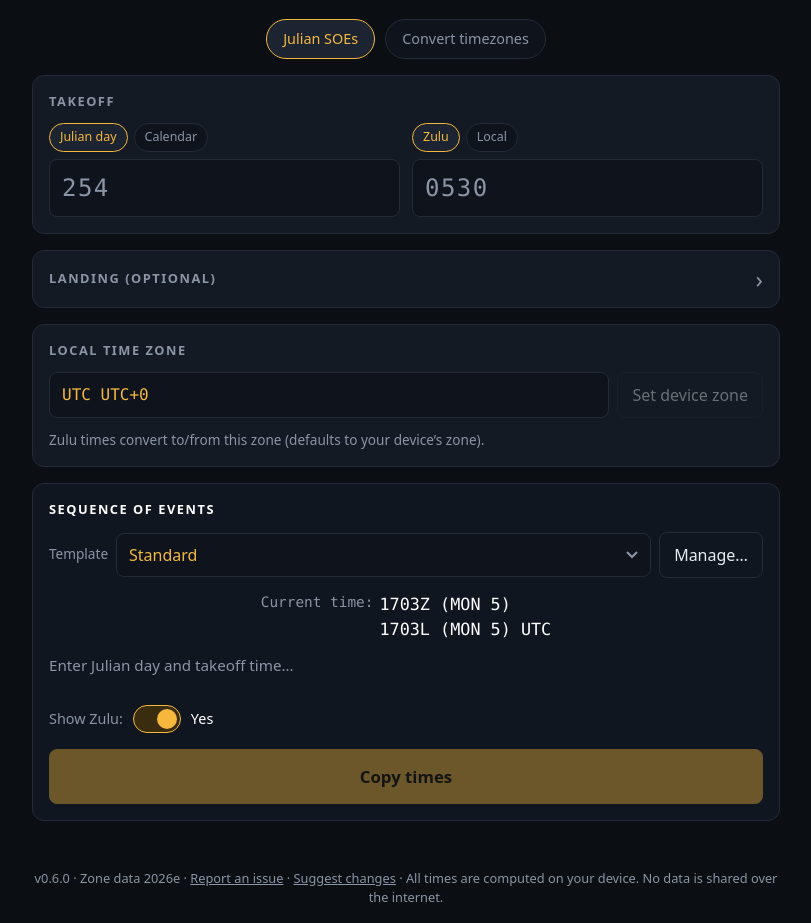
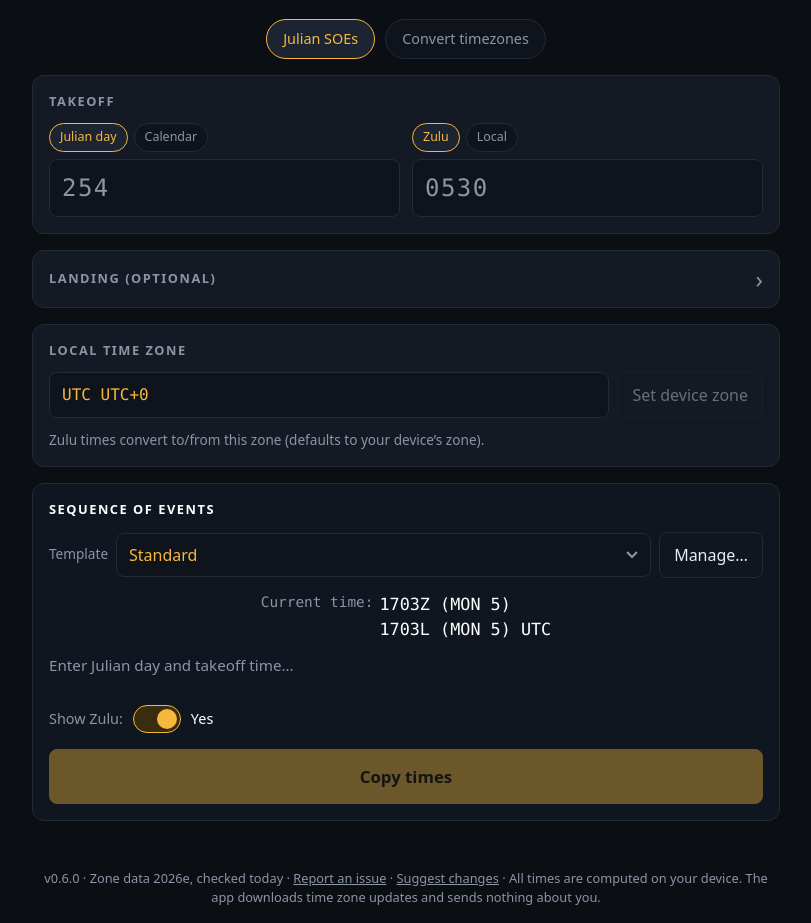
Before and after one commit to JesseHaycraft/aircrew-time-tool, a website: page index.html in a window 1280 px wide. Shown: the part 67-990 px from the top of the page, without its empty margins (234-1045 px from the left). Drawn offline with Linux system fonts and the light colour scheme.

Commit message:
Keep the zone data on the device and check the site for updates
The last good copy of the data file is saved on the device, so the app
opens on it at once and works offline. Each visit then asks the site for
the current file and switches to whatever valid file it serves; a file
that fails its checks is ignored. The footer shows when the data was
last checked, and after 30 days without a successful check the stamp
and a line above the timeline warn about it. A page left open checks
again when it is looked at after 12 hours.

The footer line now says the app downloads time zone updates and sends
nothing about the user.

```diff
--- a/index.html
+++ b/index.html
@@ -213,7 +213,7 @@
   <span id="zone-stamp"></span> &middot;
   <a href="https://github.com/JesseHaycraft/aircrew-time-tool/issues/new?labels=bug" target="_blank" rel="noopener">Report an issue</a> &middot;
   <a href="https://github.com/JesseHaycraft/aircrew-time-tool/issues/new?labels=enhancement" target="_blank" rel="noopener">Suggest changes</a> &middot;
-  <span>All times are computed on your device. No data is shared over the internet.</span>
+  <span>All times are computed on your device. The app downloads time zone updates and sends nothing about you.</span>
 </footer>
 <script type="module" src="js/app.js?v=0.6.0"></script>
 </body>
--- a/js/app.js
+++ b/js/app.js
@@ -28,6 +28,19 @@ function makeDefaultTemplate() {
     events: DEFAULT_TEMPLATE_EVENTS.map((e) => ({ ...e })),
   };
 }
+
+// Zone data kept on the device: the last good copy of data/tzdata.json and
+// when the site last answered an update check (see "zone data" below).
+const ZONE_DATA_KEY = 'att-zonedata-v1';
+const ZONE_CHECK_KEY = 'att-zonedata-checked';
+const DAY_MS = 86_400_000;
+const ZONE_STALE_DAYS = 30;                  // warn after this long without a check
+const ZONE_RECHECK_AFTER = 12 * 3_600_000;   // an open page checks again after this
+let zoneCheckedMs = null;
+try {
+  const saved = Number(localStorage.getItem(ZONE_CHECK_KEY));
+  if (Number.isFinite(saved) && saved > 0) zoneCheckedMs = saved;
+} catch { /* storage unavailable */ }
 
 const todayUtcStr = () => new Date().toISOString().slice(0, 10);
 
@@ -391,25 +404,53 @@ function showTplMenu() {
 // one of the instants isn't in it.
 function renderZoneNote(instants) {
   let text = '';
+  const staleDays = zoneDataStaleDays();
   if (T.zoneDataInfo() === null) {
     text = 'Time zone data hasn’t loaded — using this device’s own rules, which may be out of date.';
   } else if (instants.some((ms) => T.usesDeviceData(ms, state.zone) || T.usesDeviceData(ms, 'UTC'))) {
     text = 'Not covered by the app’s time zone data — using this device’s own rules for these times.';
+  } else if (staleDays !== null) {
+    text = `Time zone data hasn’t been checked for updates in ${staleDays} days — `
+      + 'go online and reopen the app to check.';
   }
   zoneNote.hidden = text === '';
   zoneNote.textContent = text;
 }
 
+// Whole days since the site last answered an update check; null if never.
+function zoneDataCheckedDays() {
+  return zoneCheckedMs === null ? null : Math.max(0, Math.floor((Date.now() - zoneCheckedMs) / DAY_MS));
+}
+
+// That count once it has gone past the limit, else null.
+function zoneDataStaleDays() {
+  const days = zoneDataCheckedDays();
+  return days !== null && days >= ZONE_STALE_DAYS ? days : null;
+}
+
 // Footer stamp: which release of the time zone rules the app is running
-// on, the way a chart carries its edition.
+// on and when it last checked for a newer one, the way a chart carries
+// its edition and currency.
 function renderZoneStamp() {
   const info = T.zoneDataInfo();
-  zoneStamp.textContent = info ? `Zone data ${info.version}` : 'Zone data not loaded';
-  zoneStamp.title = info
-    ? `Time zone rules from IANA release ${info.version}, built ${info.built}. `
-      + `Covers ${new Date(info.fromMs).getUTCFullYear()}–${new Date(info.untilMs - 1).getUTCFullYear()}.`
-    : 'Using this device’s own time zone rules, which may be out of date.';
-  zoneStamp.classList.toggle('warn', !info);
+  if (!info) {
+    zoneStamp.textContent = 'Zone data not loaded';
+    zoneStamp.title = 'Using this device’s own time zone rules, which may be out of date.';
+    zoneStamp.classList.add('warn');
+    return;
+  }
+  const days = zoneDataCheckedDays();
+  const stale = zoneDataStaleDays() !== null;
+  const checked = days === null ? ''
+    : stale ? `, not checked for ${days} days`
+    : days === 0 ? ', checked today'
+    : days === 1 ? ', checked yesterday'
+    : `, checked ${days} days ago`;
+  zoneStamp.textContent = `Zone data ${info.version}${checked}`;
+  zoneStamp.title = `Time zone rules from IANA release ${info.version}, built ${info.built}. `
+    + `Covers ${new Date(info.fromMs).getUTCFullYear()}–${new Date(info.untilMs - 1).getUTCFullYear()}.`
+    + (zoneCheckedMs === null ? '' : ` Last checked for updates ${new Date(zoneCheckedMs).toLocaleDateString()}.`);
+  zoneStamp.classList.toggle('warn', stale);
 }
 
 function renderTimeline() {
@@ -1215,7 +1256,11 @@ function init() {
   });
   window.addEventListener('resize', fitZoneInput);
   document.addEventListener('visibilitychange', () => {
-    if (!document.hidden) tickClock();
+    if (document.hidden) return;
+    tickClock();
+    renderZoneStamp();
+    // a page left open for days asks again when it's looked at
+    if (Date.now() - (zoneCheckedMs ?? 0) > ZONE_RECHECK_AFTER) checkZoneData().then(afterZoneCheck);
   });
 
   tplName.addEventListener('input', () => {
@@ -1262,39 +1307,78 @@ function init() {
   applyPage(initialPage);
 }
 
-// The app converts with its own copy of the time zone rules. If the file
-// can't be fetched or fails its checks, the device's own rules are used
-// and the page says so (see renderZoneNote).
-async function loadZoneData() {
-  // a fresh copy when the site answers in time, otherwise the browser's saved one
-  for (const cache of ['no-cache', 'force-cache']) {
-    const abort = new AbortController();
-    const timer = setTimeout(() => abort.abort(), 8000);
-    try {
-      const res = await fetch('data/tzdata.json', { cache, signal: abort.signal });
-      if (res.ok && T.setZoneData(await res.json())) return true;
-    } catch { /* offline, blocked or too slow */ } finally {
-      clearTimeout(timer);
-    }
+// ---- zone data: saved copy and update check --------------------------------
+// The app converts with its own copy of the time zone rules. It keeps the
+// last good copy of data/tzdata.json on the device and starts from that,
+// so it opens at once and works offline. It then asks the site for the
+// current file: whatever valid file the site serves replaces the saved
+// one (the site is the authority, so a bad release can be rolled back),
+// and the time of that answer is kept so the page can warn when the data
+// has gone too long unchecked. With no copy at all the device's own
+// rules are used, and the page says so (see renderZoneNote).
+
+function loadSavedZoneData() {
+  try {
+    const text = localStorage.getItem(ZONE_DATA_KEY);
+    return text !== null && T.setZoneData(JSON.parse(text));
+  } catch {
+    return false;
   }
-  return false;
 }
 
-// Start as soon as the zone data is in. A slow connection doesn't hold the
-// page up: after a moment it starts on the device's rules (flagged), then
-// redraws once the file arrives.
+// Ask the site for the current data file. Resolves true when the rules
+// in use changed as a result.
+let zoneCheckRunning = false;
+async function checkZoneData() {
+  if (zoneCheckRunning) return false;
+  zoneCheckRunning = true;
+  const abort = new AbortController();
+  const timer = setTimeout(() => abort.abort(), 15_000);
+  try {
+    const res = await fetch('data/tzdata.json', { cache: 'no-cache', signal: abort.signal });
+    if (!res.ok) return false;
+    const text = await res.text();
+    const data = JSON.parse(text);
+    const have = T.zoneDataInfo();
+    const same = have !== null && data.version === have.version && data.built === have.built;
+    // a file that fails its checks changes nothing and doesn't count as a check
+    if (!same && !T.setZoneData(data)) return false;
+    zoneCheckedMs = Date.now();
+    try {
+      if (!same) localStorage.setItem(ZONE_DATA_KEY, text);
+      localStorage.setItem(ZONE_CHECK_KEY, String(zoneCheckedMs));
+    } catch { /* storage full or unavailable: fine for this visit */ }
+    return !same;
+  } catch {
+    return false;   // offline, blocked, too slow or unreadable
+  } finally {
+    clearTimeout(timer);
+    zoneCheckRunning = false;
+  }
+}
+
+function afterZoneCheck(changed) {
+  renderZoneStamp();
+  if (changed) {
+    computeAll();
+    if (state.page === 'slider') slider.open();
+  } else {
+    renderTimeline();
+  }
+}
+
+// Straight in when there is a saved copy. On a first visit, wait for the
+// file, but not for long: a slow connection starts the page on the
+// device's rules (flagged) and it redraws once the file arrives.
 let started = false;
 function start() {
   if (started) return;
   started = true;
   init();
 }
-loadZoneData().then((loaded) => {
-  if (started && loaded) {
-    renderZoneStamp();
-    computeAll();
-    if (state.page === 'slider') slider.open();
-  }
+if (loadSavedZoneData()) start();
+else setTimeout(start, 3000);
+checkZoneData().then((changed) => {
+  if (started) afterZoneCheck(changed);
   start();
 });
-setTimeout(start, 3000);
```
